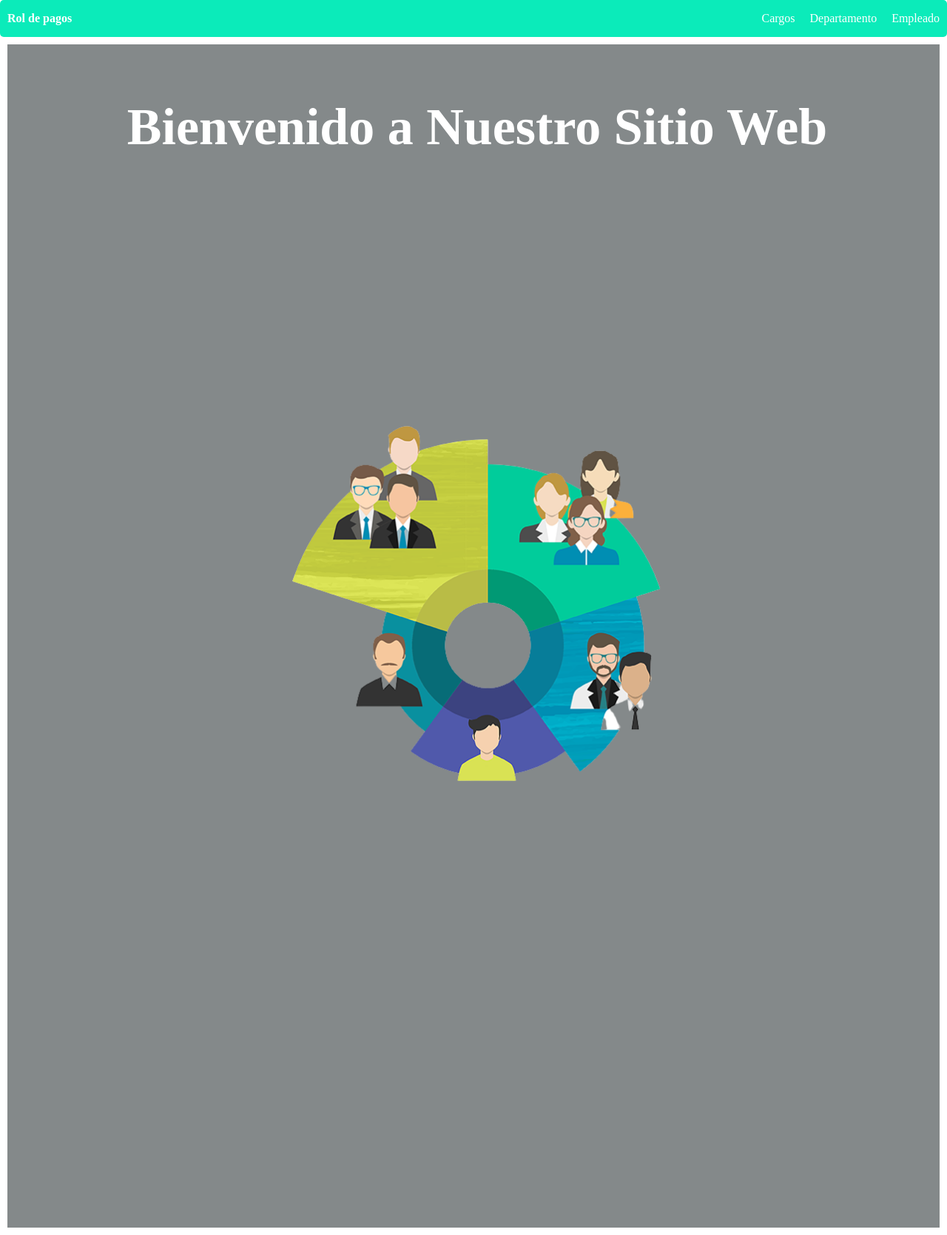
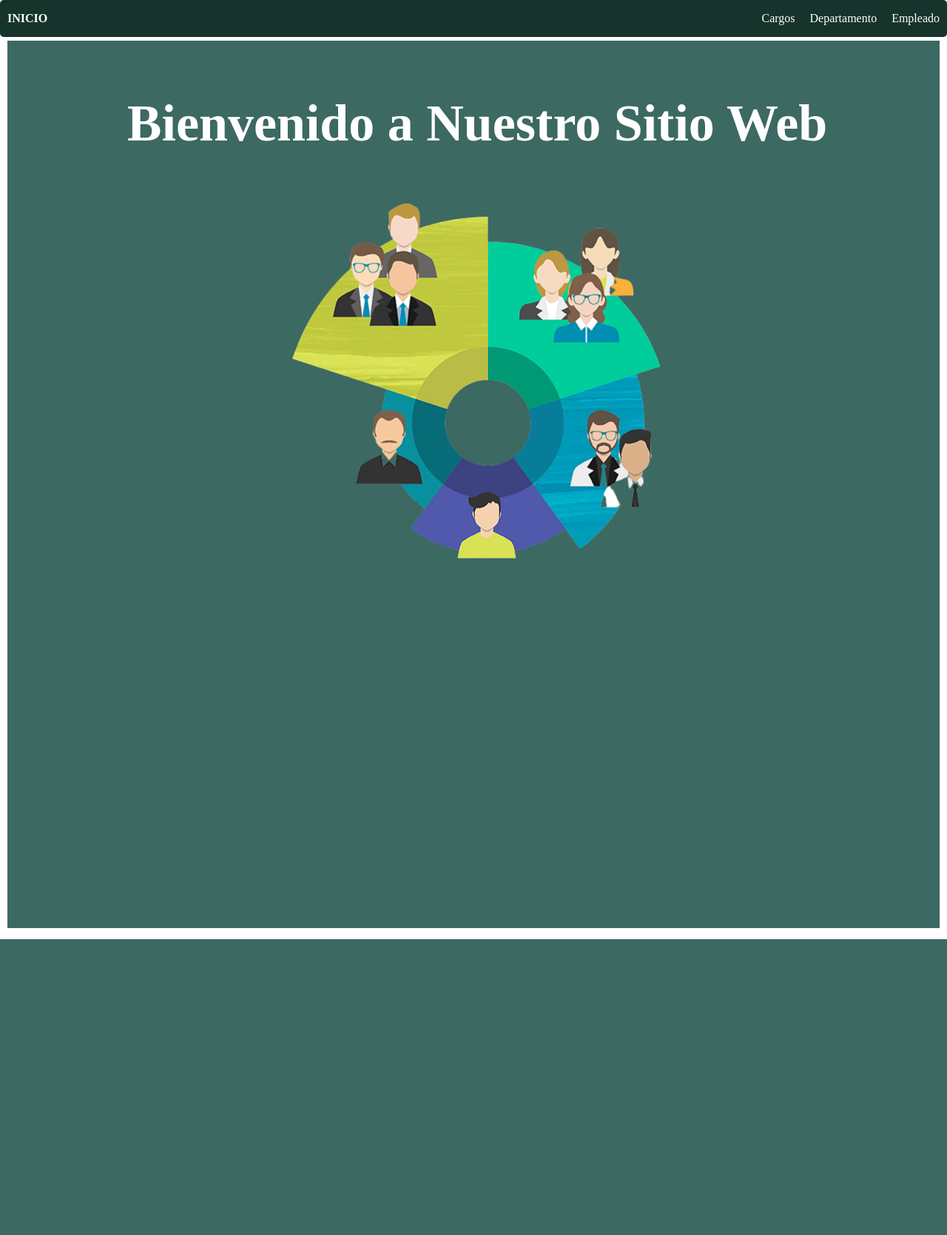
Before and after one commit to BrignerCarrielR/Proyecto-de-Django, a Django app: template templates/inicio.html in a window 1280 px wide. Shown: the whole page at 74% size. After the commit the page ends 1270 px from the top, so only its background shows below. Run offline with Django 3.2, Linux system fonts and the light colour scheme; the template is opened without the code that fills it, so the values that code supplies are empty.

Commit message:
Proyecto

```diff
--- a/static/Css/main.css
+++ b/static/Css/main.css
@@ -1,14 +1,23 @@
 /** creacion de variables globales*/
 :root {
-    --primary-color: #0bebba;
-    --secundary-color: #9c000e;
-    --boton-success: #a8b6ae;
-    --boton-secundary: #84898a;
-    --boton-warning: #0f1a13;
+    --primary-color: #16342C;
+    --secundary-color:  #3C6962;
+    --boton-success: #69A293;
+    --boton-secundary: #3C6962;
+    --boton-warning: #AEEBDB;
     --boton-cancelar: #fe4093;
     --font-size:16px;
     --font-color:rgb(0, 0, 0);
     --font-color-reverse:#fff;
+    /* --primary-color: #16342C;
+    --secundary-color:  #3C6962;
+    --boton-success: #69A293;
+    --boton-secundary: #3C6962;
+    --boton-warning: #AEEBDB;
+    --boton-cancelar: #fe4093;
+    --font-size:16px;
+    --font-color:rgb(0, 0, 0);
+    --font-color-reverse:#fff; */
 }
 /** reseteo de estilos */
 html{
@@ -46,10 +55,10 @@ li{
 
 .principal{
     position: relative;
-    top: -10px;
+    top: -15px;
     text-align: center;
     background-color: var(--boton-secundary);
-    height: 200vh;
+    height: 150vh;
 
 }
 .principal h1{
--- a/templates/inicio.html
+++ b/templates/inicio.html
@@ -18,7 +18,7 @@
         <nav class="navegacion">
         <a href="{% url 'inicio' %}" class="logo">
             <div class="logo">
-                    Rol de pagos
+                    INICIO
             </div>
         </a>
         <ul class="menu">
@@ -33,8 +33,6 @@
         <div class="principal">
             <div class="box">
                 <h1>Bienvenido a Nuestro Sitio Web</h1>
-            </div>
-            <div class="box">
                 <img src="{% static 'img/inicio.png.png' %}" width="500px" alt="sin imagen">
             </div>
         </div>
--- a/templates/pages/cargo.html
+++ b/templates/pages/cargo.html
@@ -10,7 +10,7 @@
 {% block contenido %}
 <section class="form-container">
     <a style="border-radius: 2px; padding: 2px; text-align: center"
-        href="{% url 'cargoLista' %}"><button style="background:#0bebba; border-radius: 5px; padding: 5px;"
+        href="{% url 'cargoLista' %}"><button style="background:#AEEBDB; border-radius: 5px; padding: 5px;"
         type="submit"> Volver </button></a>
     <div class="form-header">
         <h1>Formulario de Cargos</h1>
--- a/templates/pages/cargoLista.html
+++ b/templates/pages/cargoLista.html
@@ -11,7 +11,7 @@
 
 <section class="form-container">
     <a style="border-radius: 2px; padding: 2px; text-align: center"
-        href="{% url 'cargo' %}"><button style="background:#0bebba; border-radius: 5px; padding: 5px;"
+        href="{% url 'cargo' %}"><button style="background:#AEEBDB; border-radius: 5px; padding: 5px;"
         type="submit">Añadir Cargo </button></a>
     <div class="form-header">
         <h1>Listado de Cargos</h1>
--- a/templates/pages/departamento.html
+++ b/templates/pages/departamento.html
@@ -11,7 +11,7 @@
 {% block contenido %}
 <section class="form-container">
     <a style="border-radius: 2px; padding: 2px; text-align: center"
-        href="{% url 'departamentoLista' %}"><button style="background:#0bebba; border-radius: 5px; padding: 5px;"
+        href="{% url 'departamentoLista' %}"><button style="background:#AEEBDB; border-radius: 5px; padding: 5px;"
         type="submit"> Volver </button></a>
     <div class="form-header">
         <h1>Formulario de Departamento</h1>
--- a/templates/pages/departamentoLista.html
+++ b/templates/pages/departamentoLista.html
@@ -11,7 +11,7 @@
 {% block contenido %}
 <section class="form-container">
     <a style="border-radius: 2px; padding: 2px; text-align: center"
-        href="{% url 'departamento' %}"><button style="background:#0bebba; border-radius: 5px; padding: 5px;"
+        href="{% url 'departamento' %}"><button style="background:#AEEBDB; border-radius: 5px; padding: 5px;"
         type="submit"> Añadir Departamento </button></a>
     <div class="form-header">
         <h1>Listado de Departamentos</h1>
--- a/templates/pages/empleado.html
+++ b/templates/pages/empleado.html
@@ -13,7 +13,7 @@
 {% block contenido %}
 <section class="form-container">
     <a style="border-radius: 2px; padding: 2px; text-align: center"
-        href="{% url 'empleadoLista' %}"><button style="background:#0bebba; border-radius: 5px; padding: 5px;"
+        href="{% url 'empleadoLista' %}"><button style="background:#AEEBDB; border-radius: 5px; padding: 5px;"
         type="submit"> Volver </button></a>
     <div class="form-header">
         <h1>Formulario de Empleados</h1>
--- a/templates/pages/empleadoLista.html
+++ b/templates/pages/empleadoLista.html
@@ -13,7 +13,7 @@
 {% block contenido %}
 <section class="form-container">
     <a style="border-radius: 2px; padding: 2px; text-align: center"
-        href="{% url 'empleado' %}"><button style="background:#0bebba; border-radius: 5px; padding: 5px;"
+        href="{% url 'empleado' %}"><button style="background:#AEEBDB; border-radius: 5px; padding: 5px;"
         type="submit"> Añadir Empleado </button></a>
     <div class="form-header">
         <h1>Listado de Empleados</h1>
```
Also changed, not shown: mtto/forms.py (+9 -1 lines), mtto/models.py (+5 -3 lines), db.sqlite3, mtto/migrations/0012_alter_empleado_options.py (added), mtto/migrations/0013_alter_cargo_options_alter_departamento_options_and_more.py (added).
